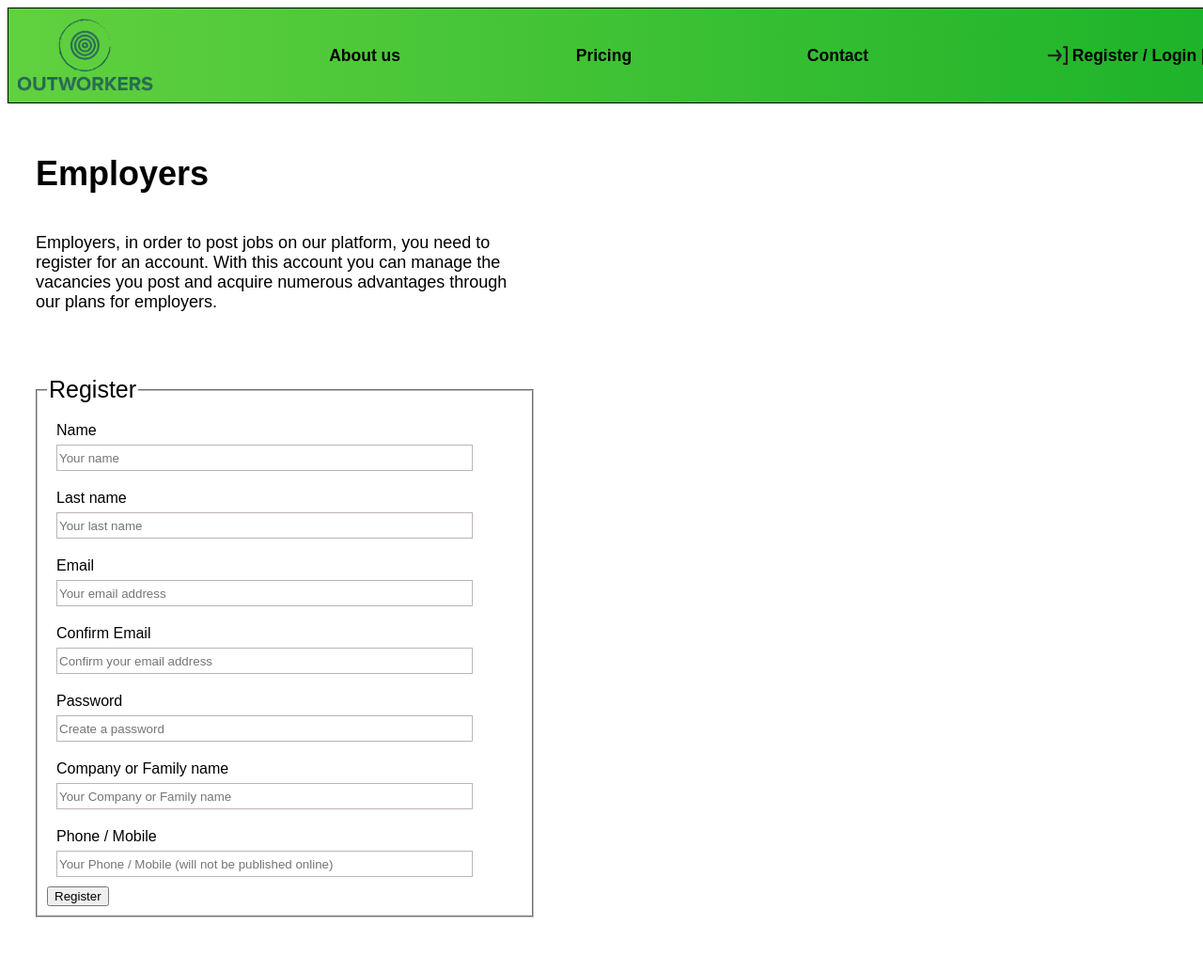
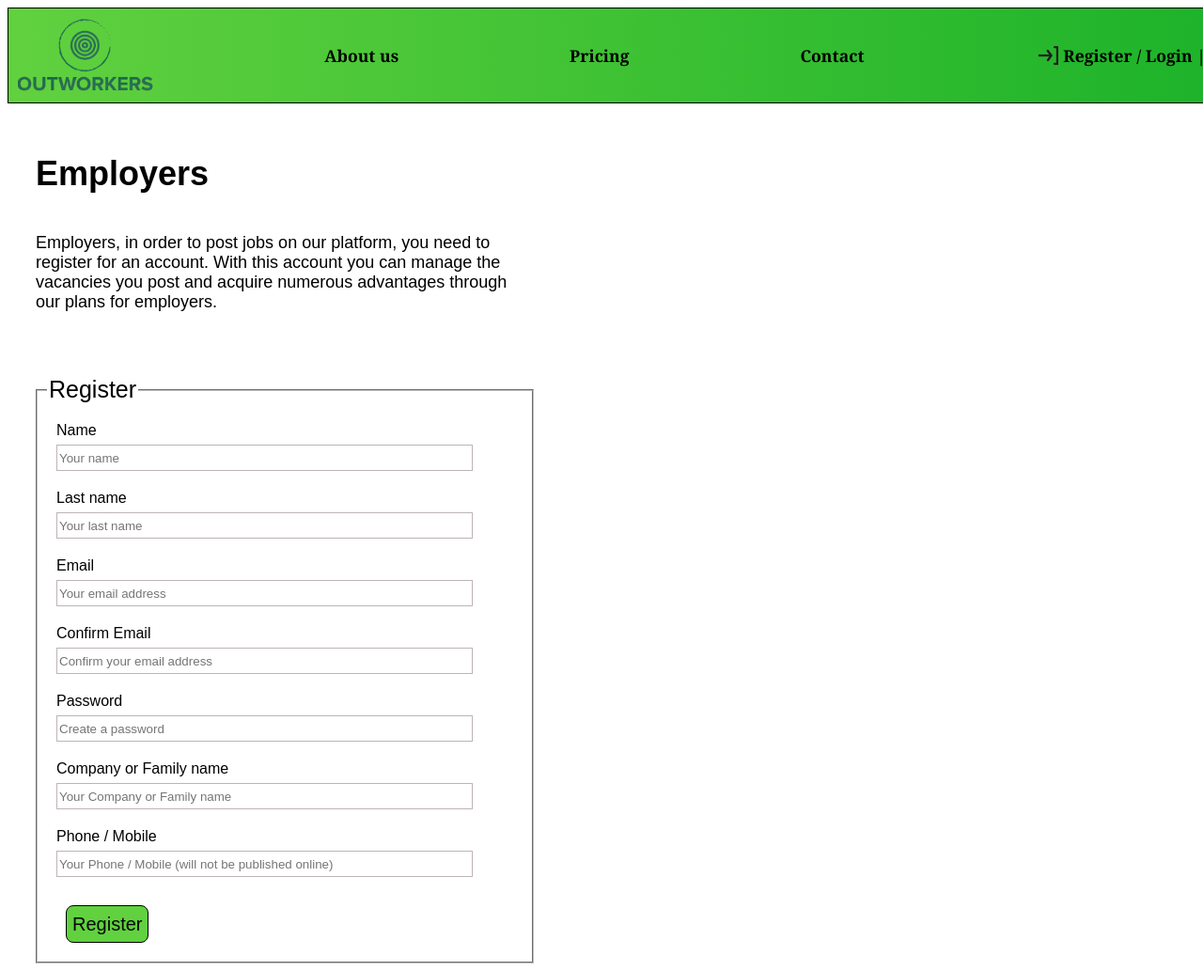
Before and after one commit to wellyconceicao/Projeto-OutWorkers, a plain HTML site: page index-2.html in a window 1280 px wide. Shown: the whole page at 94% size. Before the commit the page ends 984 px from the top, so only its background shows below. Drawn offline with Linux system fonts and the light colour scheme; files whose address does not match are found by name.

Commit message:
Update style.css
Mais estilos adicionados a página de registro do employer

```diff
--- a/style.css
+++ b/style.css
@@ -16,7 +16,7 @@ body {
     justify-content: space-between;
 }
 .header-menu{
-    font-family: Arial, Helvetica, sans-serif;
+    font-family: Georgia, 'Times New Roman', Times, serif;
     font-size: 15px;
     display: flex;
     align-items: center;
@@ -131,3 +131,28 @@ input,textarea{
 .image-curriclo{
     margin: 0;
 }
+.botao-registro-employer{
+    width: 100%;
+    height: 30px;
+    margin: 20px;
+    text-align: start;
+    align-items: flex-start;
+
+
+}
+button{
+    background-color: #61d13f;
+    height: 40px;
+    font-size: 20px;
+    border-radius: 8px;
+    border: 1px solid black;
+    color: rgb(8, 8, 8);
+    cursor: pointer;
+
+
+}
+button:hover{
+    transform: scale(1.1);
+    color: aliceblue;
+
+}
```
